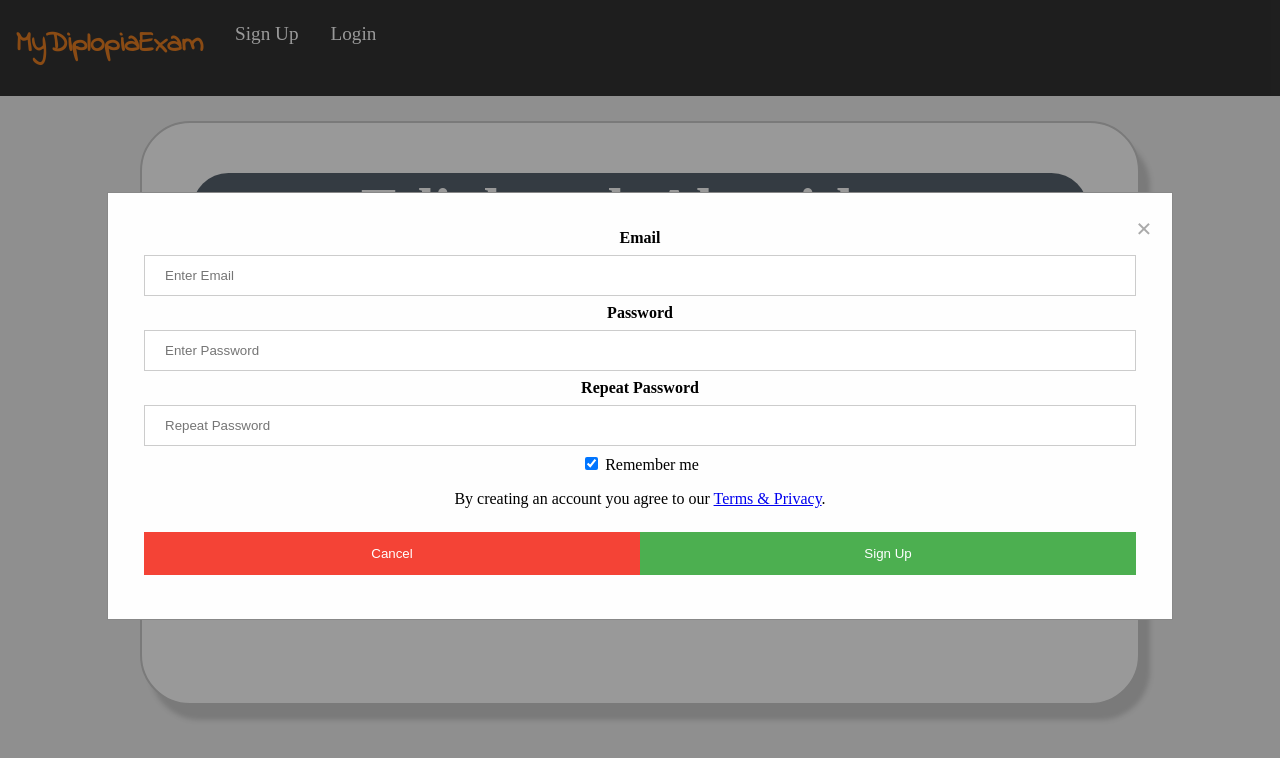
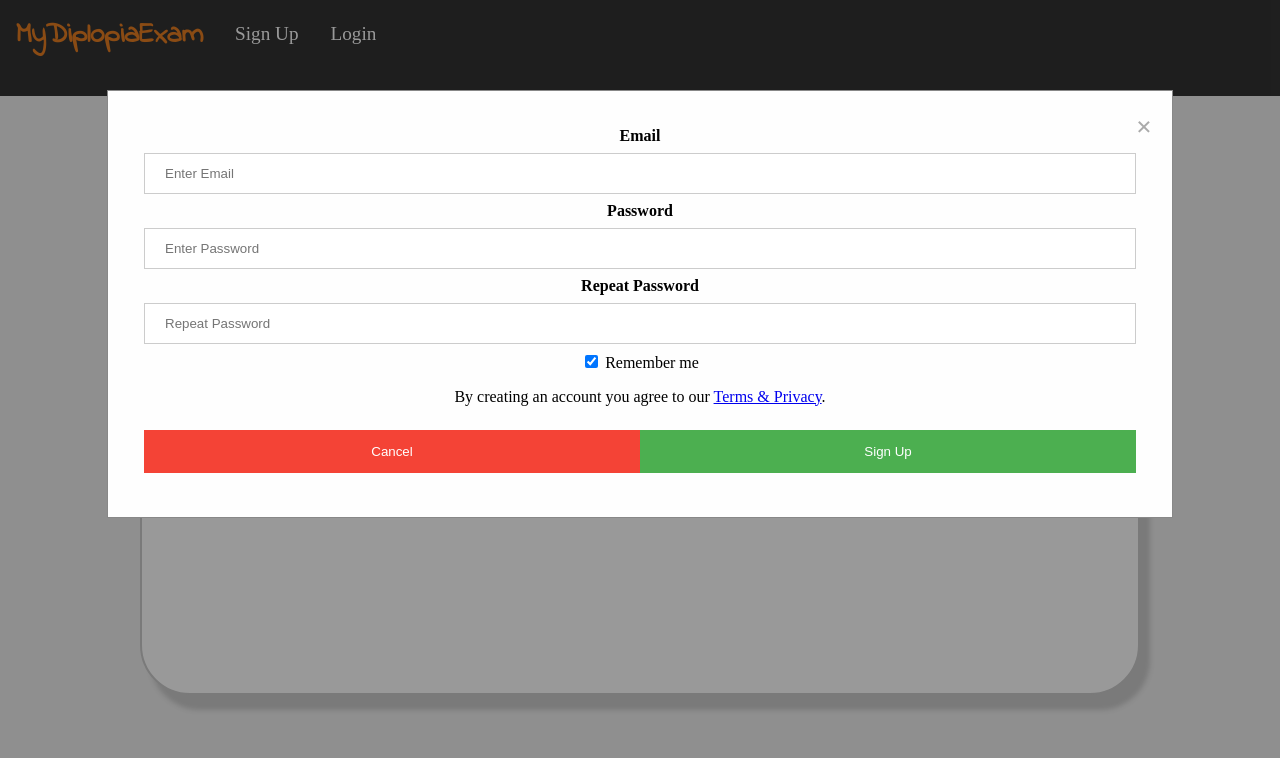
Before and after one commit to ndyarborough/diplopiaEdinburgh, a plain HTML site: page main.html in a window 1280 px wide. Both pictures are taken after a click on the link "Sign Up". Drawn offline with nearby package versions, Linux system fonts and the light colour scheme.

Commit message:
style fixes

```diff
--- a/examStyle.css
+++ b/examStyle.css
@@ -18,10 +18,10 @@ body {
 
 .nav-list li {
     float: left;
-    margin-top: 9px;
 }
 
 .nav-list li a {
+	margin-top: 9px;
     display: block;
     color: white;
     font-size: 1.2em;
@@ -50,19 +50,24 @@ body {
 	margin-top: 25px;
 	text-align: center;
 	background-color: #fff;
-	padding: 10px 50px 50px 50px;
+	padding: 0 50px 50px 50px;
 	border-radius: 50px;
 	border: 2px solid #cbcbcb;
 	box-shadow: 10px 15px 5px #cbcbcb;
 }
 
 .grid h1 {
-	font-family: : sans-serif;
+	font-family: sans-serif;
 	background-color: #57636e;
-	font-size: 60px;
+	font-size: 45px;
+	font-weight: 100;
 	text-align: center;
 	color: #ffffff;padding: 2px 0px;
 	border-radius: 50px;
+}
+
+#questionarre h1 {
+	padding: 15px 0;
 }
 
 .grid #question {
@@ -122,7 +127,7 @@ body {
 /* Modal Content/Box */
 .signUp-content {
     background-color: #fefefe;
-    margin: 15% auto; /* 15% from the top and centered */
+    margin: 7% auto; /* 15% from the top and centered */
     padding: 20px;
     border: 1px solid #888;
     width: 80%; /* Could be more or less, depending on screen size */
@@ -216,7 +221,7 @@ button {
 /* Modal Content/Box */
 .login-content {
     background-color: #fefefe;
-    margin: 15% auto; /* 15% from the top and centered */
+    margin: 7% auto; /* 15% from the top and centered */
     padding: 20px;
     border: 1px solid #888;
     width: 80%; /* Could be more or less, depending on screen size */
--- a/style.css
+++ b/style.css
@@ -67,8 +67,8 @@ html, body {
 /* Modal Content/Box */
 .signUp-content {
     background-color: #fefefe;
-    margin: 15% auto; /* 15% from the top and centered */
-    padding: 20px;
+    margin: 7% auto; /* 15% from the top and centered */
+    padding: 10px 20px 20px 20px;
     border: 1px solid #888;
     width: 80%; /* Could be more or less, depending on screen size */
 }
@@ -143,20 +143,24 @@ button {
 }
 
 #testBox {
+	padding-top: 5px;
 	background-color: rgba(51, 51, 51, 0.5);
 	border-radius: 4px;
 	box-shadow: 5px 5px;
 	margin: 25vh 0 0 8vw;
+	height: 30%;
 	width: 25%;
 	text-align: center;
 }
 
 #testBox h1 {
+
 }
 
 #beginTest {
 	background-color: #333;
 	width: 40%;
+	font-size: 1.5em;
 	border-radius: 8px;
 }
 
@@ -179,7 +183,7 @@ button {
 /* Modal Content/Box */
 .login-content {
     background-color: #fefefe;
-    margin: 15% auto; /* 15% from the top and centered */
+    margin: 7% auto; /* 15% from the top and centered */
     padding: 20px;
     border: 1px solid #888;
     width: 80%; /* Could be more or less, depending on screen size */
```
Also changed, not shown: index.html (+2 -2 lines).
